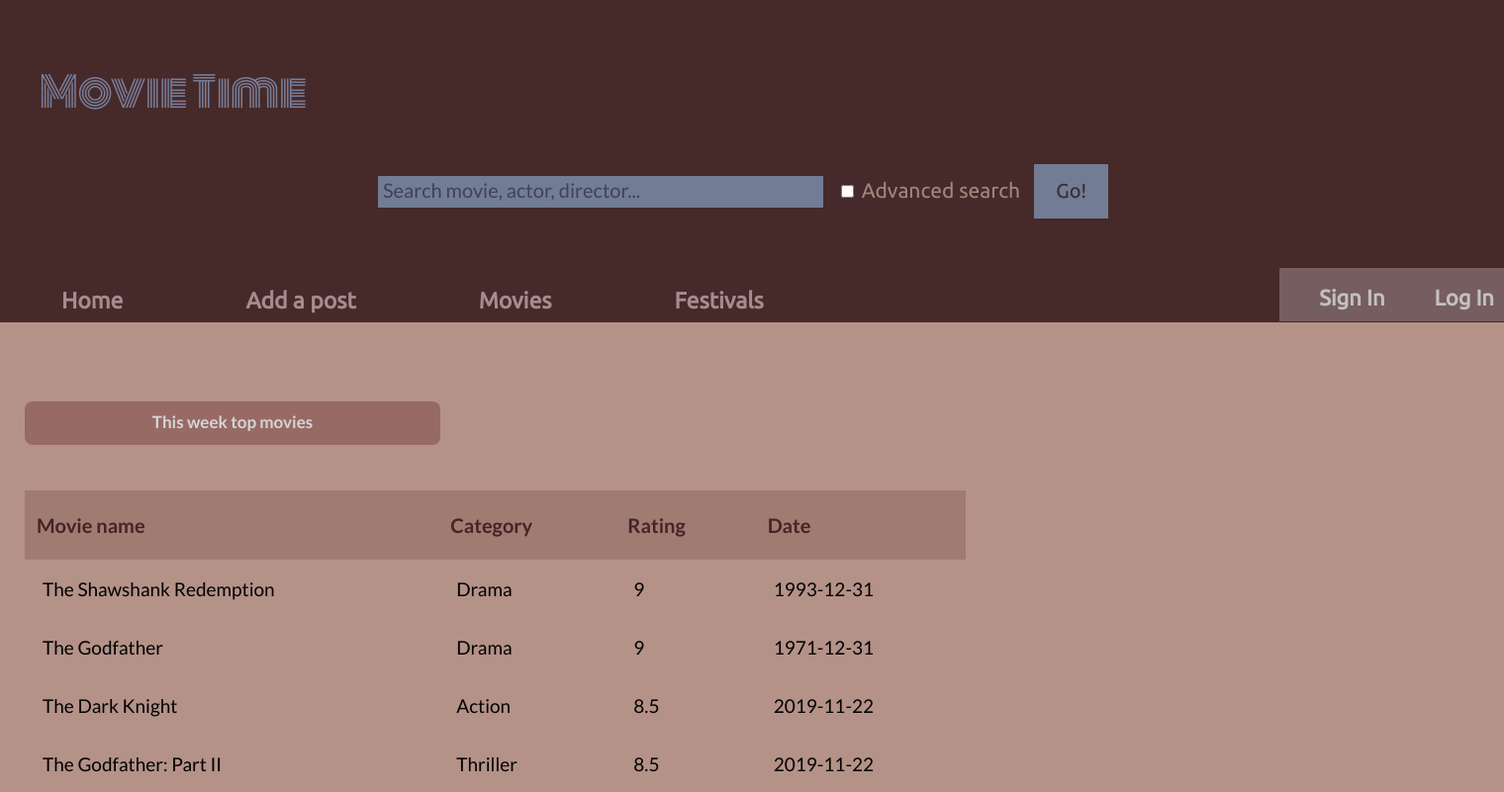
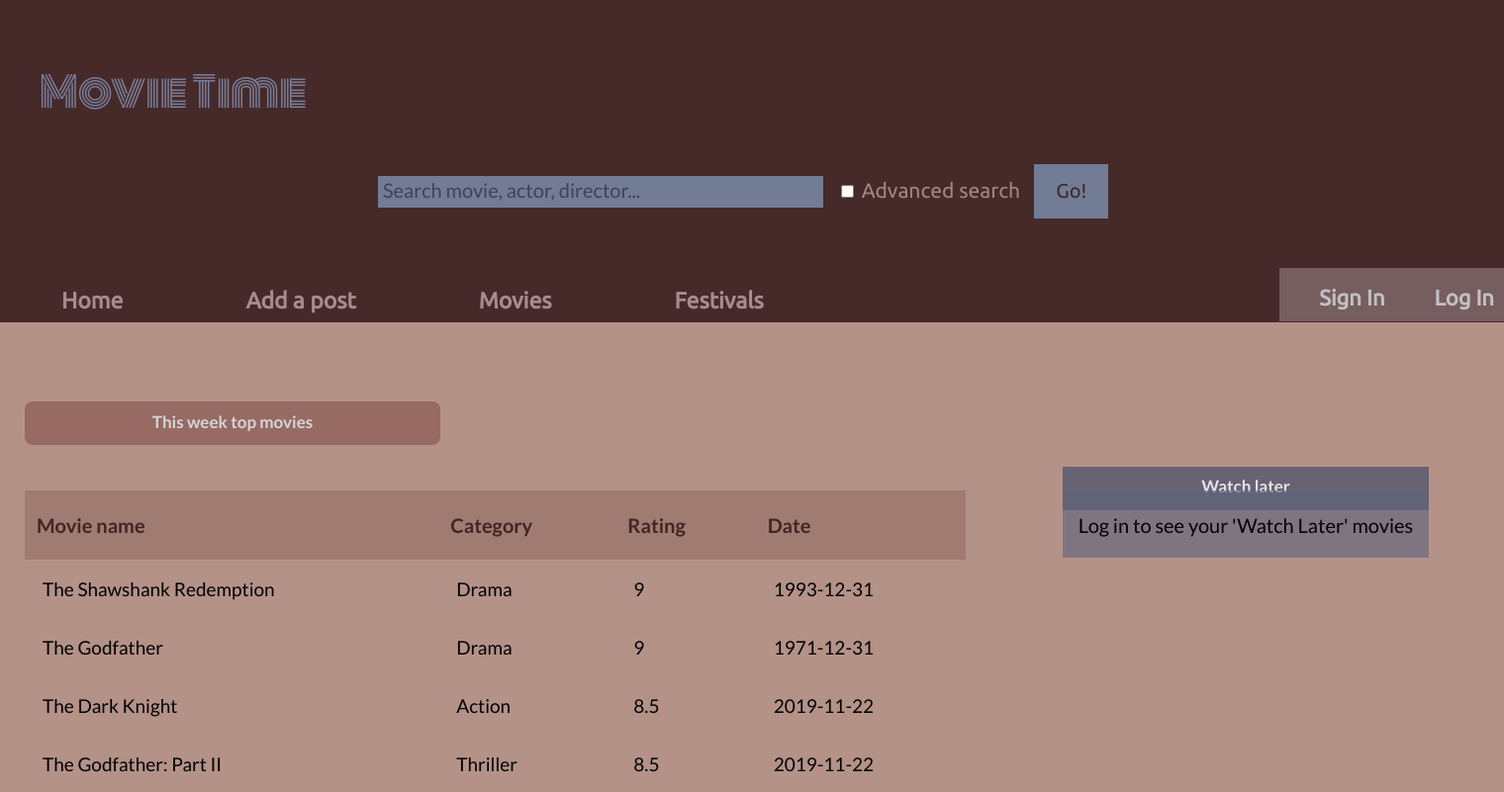
Before and after one commit to booobi/MovieDatabase, a PHP site: page /Home.php in a window 1520 px wide. Shown: the top 801 px of the page at 99% size. Run offline with PHP 8.4, Linux system fonts and the light colour scheme; data comes from the database, SQL or seed files in the repository; some web fonts are replaced.

Commit message:
Implement 'Watch Later' home page functionality

```diff
--- a/htdocs/Helpers/MovieHelpers.php
+++ b/htdocs/Helpers/MovieHelpers.php
@@ -35,5 +35,22 @@ include $_SERVER['DOCUMENT_ROOT'] . '/includes/DBOperations.php';
 
         return $movieList;
 	}
+
+	public static function getWatchLaterMoviesForUser($username)
+	{
+		$result = DBOperations::prepareAndExecute(
+			"SELECT movies.Name AS MovieName FROM movies INNER JOIN watchlateritems
+			WHERE movies.MovieId = watchlateritems.WatchLaterItemId");
+
+        $movieList = [];
+
+		if ($result->num_rows > 0) {
+			while($row = $result->fetch_assoc()) {
+				$movieList [] = new Movie( $row["MovieName"], NULL, NULL, NULL, NULL);
+			}
+        }
+
+        return $movieList;
+	}
  }
 ?>
--- a/htdocs/Home.php
+++ b/htdocs/Home.php
@@ -72,25 +72,36 @@
             }
         }
         ?>
-
     </table>
 
     <table class="watch-later-tbl">
-        <tr>
-            <td>
-                <p class="title"> Going on 30 </p>
-            </td>
-        </tr>
-        <tr>
-            <td>
-                <p class="title"> It's A Wonderful Life </p>
-            </td>
-        </tr>
-        <tr>
-            <td>
-                <p class="title"> Never Backdown </p>
-            </td>
-        </tr>
+        <tbody>
+
+            <?php
+                if(!isset($_SESSION['userLoggedIn'])) {
+                    echo '
+                <tr>
+                    <td>
+                        <p class="title">' . "Log in to see your 'Watch Later' movies" . '</p>
+                    </td>
+                </tr>';
+                } else {
+                    $watchLaterMovies = MovieHelpers::getWatchLaterMoviesForUser($_SESSION['username']);
+
+                    if(count($watchLaterMovies) > 0) {
+                        foreach ($watchLaterMovies as $movie) {
+                            echo '
+                            <tr>
+                                <td>
+                                    <p class="title">' . $movie->get("Name") . '</p>
+                                </td>
+                            </tr>
+                            ';
+                        }
+                    }
+                }
+            ?>
+        </tbody>
     </table>
 
     <table class="shared-movies-tbl down-tables">
--- a/htdocs/css/HomeDesign.css
+++ b/htdocs/css/HomeDesign.css
@@ -342,7 +342,7 @@ body {
     padding-top: 9px;
     width: 370px;
     height: 35px;
-    display: none;
+    /* display: none; */
     font-family: "Lato", sans-serif;
     font-size: 17px;
     font-weight: bold;
@@ -450,7 +450,7 @@ body {
     position: absolute;
     margin-left: 1074px;
     width: 370px;
-    display: none;
+    /* display: none; */
     background-color: rgba(93, 101, 127, 0.61);
 }
 
@@ -727,7 +727,7 @@ body {
     }
 
     .top-week-tbl, .shared-movies-tbl, .projections-tbl, .festivals-tbl, .watch-later-tbl {
-        display: none;
+        /* display: none; */
     }
 
     .shared-movies-tbl, .projections-tbl, .festivals-tbl {
@@ -806,7 +806,7 @@ body {
         margin-top: 212px;
         margin-left: 38px;
         width: 80%;
-        display: none;
+        /* display: none; */
         z-index: 1;
         background-color: rgba(22, 47, 93, 0.75);
     }
```
